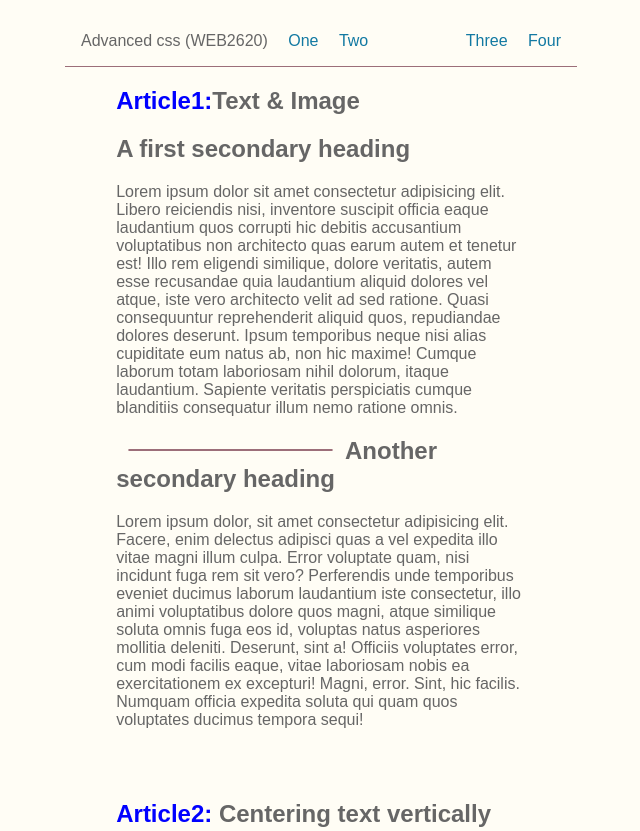
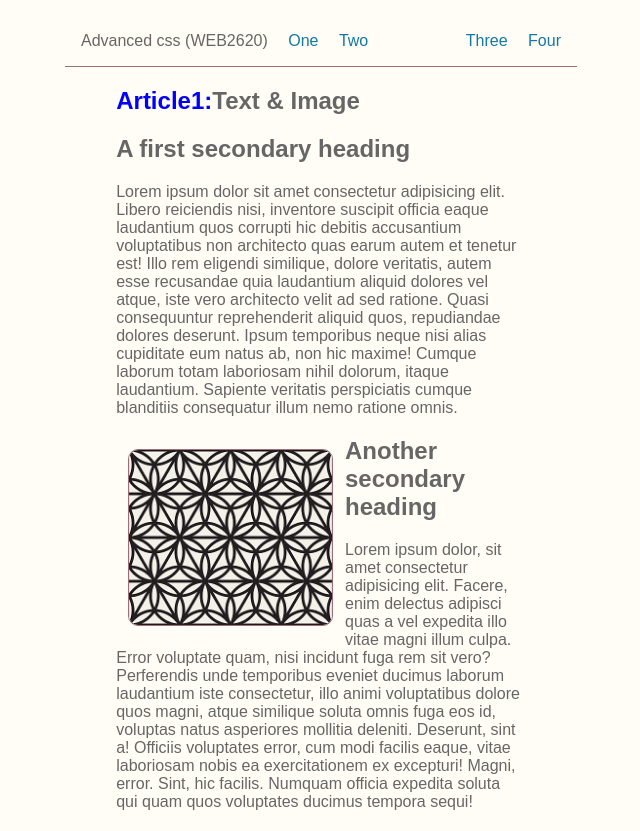
Before and after one commit to WSU-SoC-WEB2620-CU/web2620-class-activities-giovannivolpi, a website built with Vite: page src/example02.html in a window 1280 px wide. Shown: the top 831 px of the page, without its empty margins (319-959 px from the left). Built offline with nearby package versions, Linux system fonts and the light colour scheme.

Commit message:
exercise02.final

```diff
--- a/src/example02.html
+++ b/src/example02.html
@@ -37,7 +37,7 @@
     </section>
 
     <section>
-      <img src="" alt="" class="pull-left">
+      <img src="images/exercis.02.jpg" alt="Image" class="pull-left">
       <h2>Another secondary heading</h2>
       <p>
         Lorem ipsum dolor, sit amet consectetur adipisicing elit. Facere, enim delectus adipisci quas a vel expedita illo vitae magni illum culpa. Error voluptate quam, nisi incidunt fuga rem sit vero?
```
Also changed, not shown: src/images/exercis.02.jpg (added).
